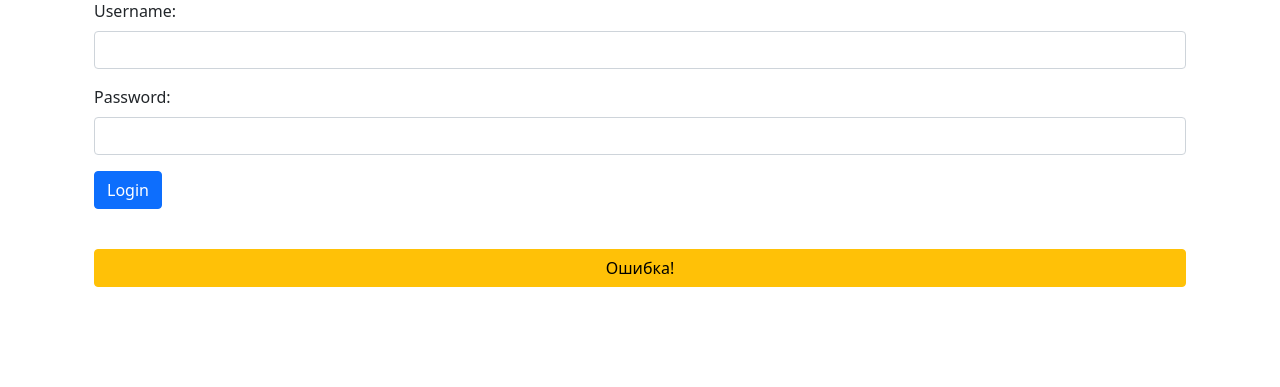
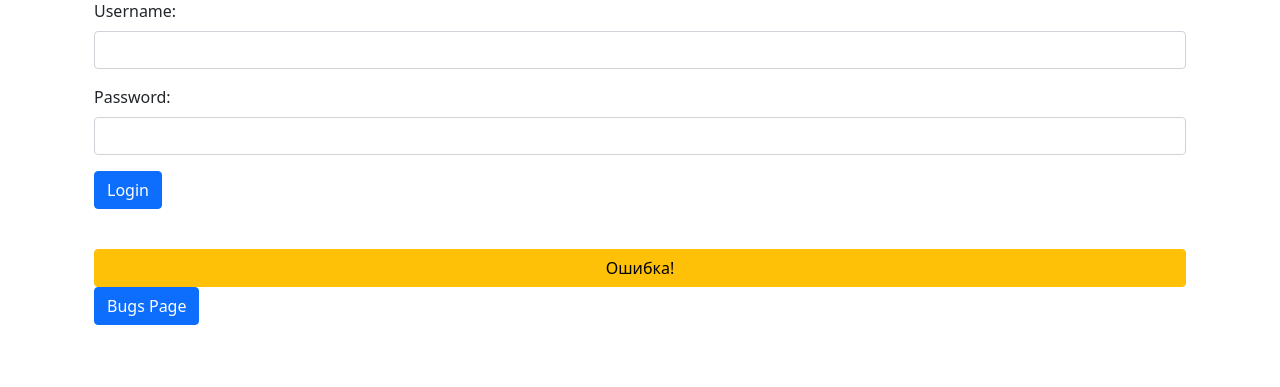
Before and after one commit to evergreen-96/webfactory, a Django app: a page that uses webapp/core/templates/bugreport_form.html in a window 1280 px wide. Shown: the part 333-720 px from the top of the page. Run offline with Django 4.2, Linux system fonts and the light colour scheme; parts of the project's set-up code (start-up, migrations or seed data) failed here and were passed over.

Commit message:
added button for bug page

```diff
--- a/webapp/core/templates/bugreport_form.html
+++ b/webapp/core/templates/bugreport_form.html
@@ -6,8 +6,6 @@
             <div class="modal-header">
                 <h5 class="modal-title" id="bugReportModalLabel">Сообщить о
                     проблеме</h5>
-                <a href="{% url 'users_bugs' %}" class="btn btn-primary">Bugs
-                    Page</a>
                 <button type="button" class="btn-close" data-bs-dismiss="modal"
                         aria-label="Закрыть"></button>
             </div>
@@ -56,8 +54,10 @@
 <!-- Кнопка для вызова модального окна -->
 <br>
 <div class="container-md">
-<button id="reportBtn" type="button" class="btn btn-warning w-100">Ошибка!
-</button>
+    <button id="reportBtn" type="button" class="btn btn-warning w-100">Ошибка!
+    </button>
+    <a href="{% url 'users_bugs' %}" class="btn btn-primary">Bugs
+        Page</a>
 </div>
 <script>
     document.addEventListener('DOMContentLoaded', function () {
```
